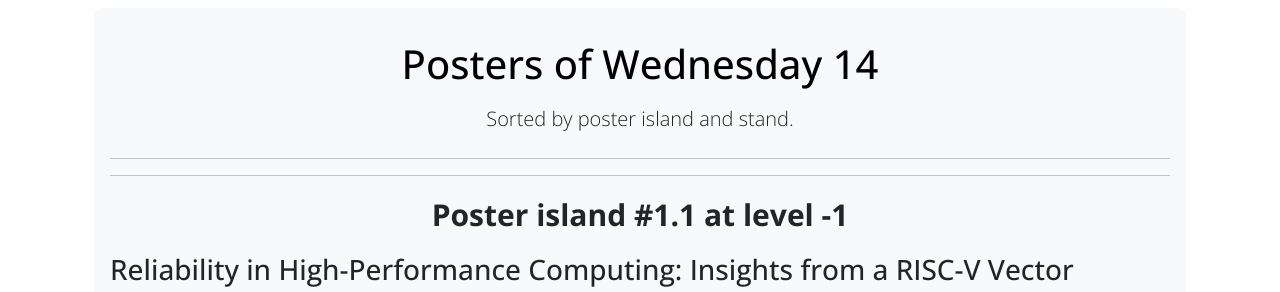
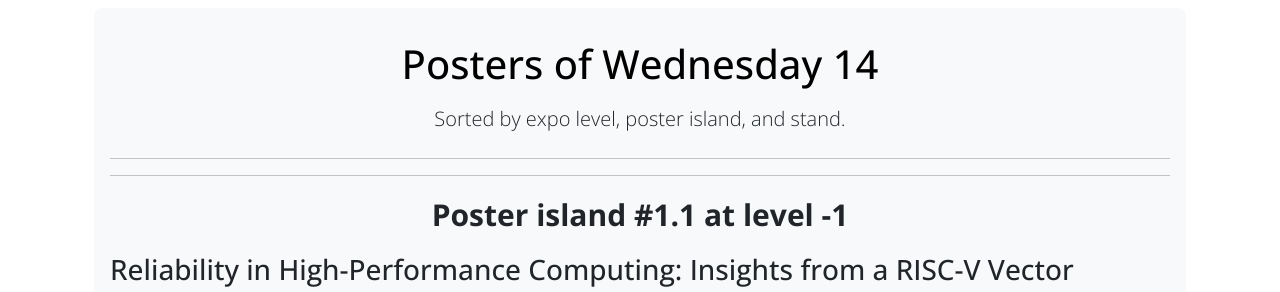
Before and after one commit to riscv-europe/summit-website-development, a Jekyll site: the page built from summit/2025/posters.md, in a window 1280 px wide and 900 px high, scrolled down 21748 px. Shown: the part 155-447 px from the top of the window. Built offline with Jekyll 4.4.1, drawn with Linux system fonts in a browser that asks for light colours; some of the changed text lies outside the part shown.

Commit message:
Fix: provide day, but also day and date for clearer generated text.

```diff
--- a/summit/2025/posters.md
+++ b/summit/2025/posters.md
@@ -40,26 +40,29 @@
 %}
 
 {% assign day = "Tue" %}
-{% include summit25posters-of-day.md day=day posters=posters %}
+{% assign dayLong = "Tuesday 13" %}
+{% include summit25posters-of-day.md day=day dayLong=dayLong posters=posters %}
 
 {% include jumboboxend.html %}
 
 {% include jumboboxstart.html
     title = "Posters of Wednesday 14"
-    lead =  "Sorted by poster island and stand."
+    lead =  "Sorted by expo level, poster island, and stand."
 %}
 
 {% assign day = "Wed" %}
-{% include summit25posters-of-day.md day=day posters=posters %}
+{% assign dayLong = "Wednesday 14" %}
+{% include summit25posters-of-day.md day=day dayLong=dayLong posters=posters %}
 
 {% include jumboboxend.html %}
 
 {% include jumboboxstart.html
     title = "Posters of Thursday 15"
-    lead =  "Sorted by poster island and stand."
+    lead =  "Sorted by expo level, poster island, and stand."
 %}
 
 {% assign day = "Thu" %}
-{% include summit25posters-of-day.md day=day posters=posters %}
+{% assign dayLong = "Thursday 15" %}
+{% include summit25posters-of-day.md day=day dayLong=dayLong posters=posters %}
 
 {% include jumboboxend.html %}
```
